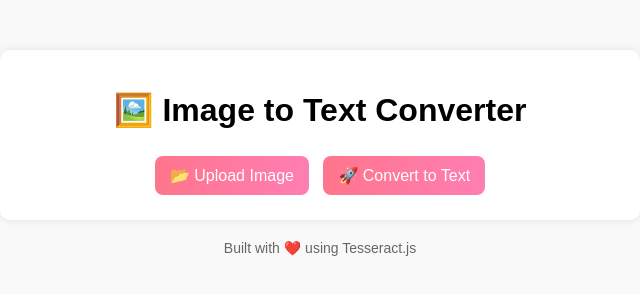
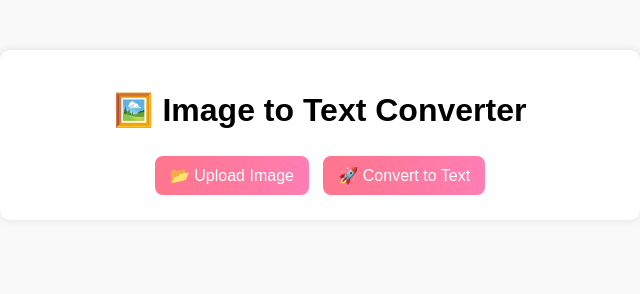
Before and after one commit to Jasvantsm-13/image-to-text, a plain HTML site: page index.html in a window 1280 px wide. Shown: the whole page, without its empty margins (320-960 px from the left). Drawn offline with Linux system fonts and the light colour scheme.

Commit message:
Update index.html

```diff
--- a/index.html
+++ b/index.html
@@ -31,9 +31,6 @@
         </div>
     </div>
 
-    <footer>
-        <p>Built with ❤️ using Tesseract.js</p>
-    </footer>
 
     <script src="script.js"></script>
 </body>
```
